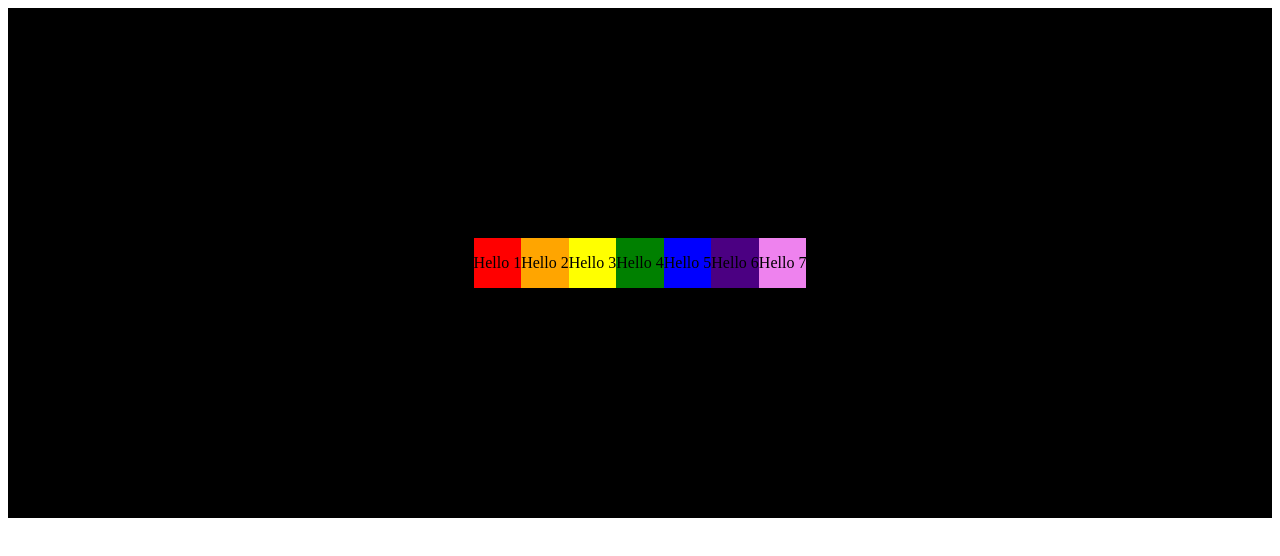
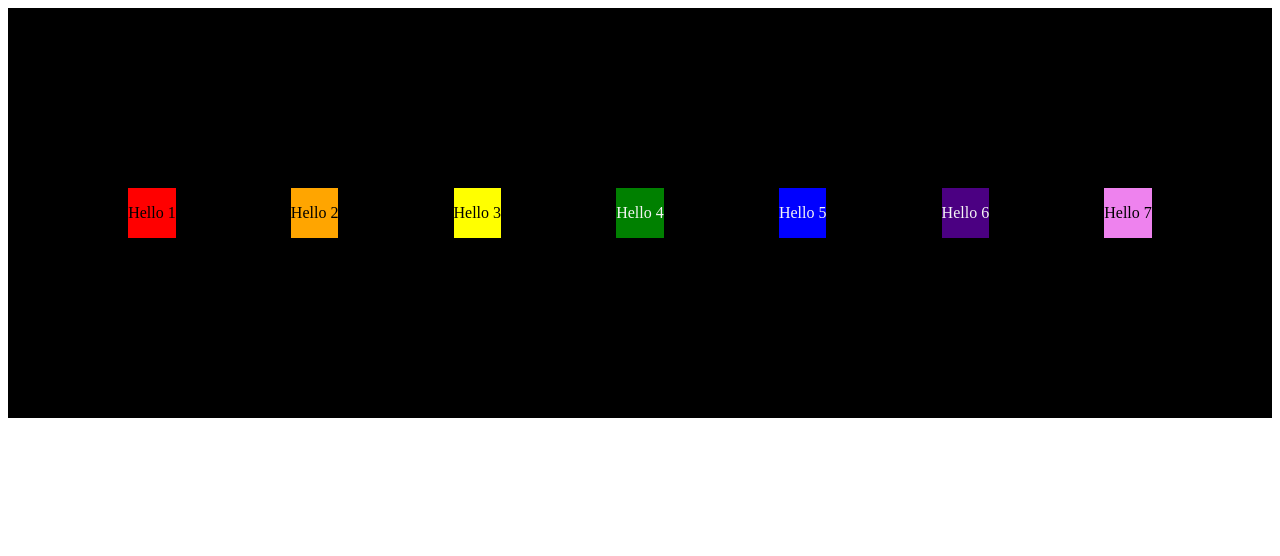
Before and after one commit to Walid-Bin-Khalid/display-flex1, a plain HTML site: page index.html in a window 1280 px wide. Drawn offline with Linux system fonts and the light colour scheme.

Commit message:
video 12 done!

```diff
--- a/index.css
+++ b/index.css
@@ -2,52 +2,78 @@
 color: whitesmoke;
 background-color: black;
 padding: 5px;
-height: 500px;
+height: 400px;
 display: flex;
+
+/* flex-wrap: wrap;
+==>> this to contain many elements in
+that specific Div */
+
 /* flex-direction: column; */
+
 flex-direction: row;
+
 /* flex-direction: row-reverse; */
 /* flex-direction: column-reverse; */
 /* --------X-axis-------- */
 /* justify-content: flex-start; */
+
 justify-content: center;
+
 /* justify-content: flex-end; */
 /* --------Y-axis-------- */
 /* align-items: flex-start; */
+
 align-items: center;
+
 /* align-items: flex-end; */
-/* justify-content: space-evenly; */
-/* justify-content: space-evenly; */
+
+justify-content: space-evenly;
+
+/* justify-content: space-around; */
 /* justify-content: space-between; */
 }
+
 .one{
+    /* order: 0; --->>moved toward 4th place out of 7 */
     /* align-self: flex-start; */
     background-color: red;
     color: black;
 }
 .two{
+    /* order: -2; --> moved toward 2nd place out of 7 */
     /* align-self: center; */
     background-color: orange;
-    color: black;}
+    color: black;
+}
 .three{
+    /* order: 3; --> moved toward 7th place out of 7 */
     /* align-self: flex-end; */
     background-color: yellow;
-    color: black;}
+    color: black;
+}
 .four{
+    /* order: 1; --> moved toward 5th place out of 7 */
     /* align-self: center; */
     background-color: green;
-    color: black;}
+    /* color: black; */
+}
 .five{
+    /* order: 2;--> moved toward 6th place out of 7 */
     /* align-self: flex-start; */
     background-color: blue;
-    color: black;}
+    /* color: black; */
+}
 .six{
-
+    /* order: -1; --> moved toward 3rd place out of 7 */
     /* align-self: self-end; */
     /* align-self: flex-end; */
     background-color: indigo;
-    color: black;}
+    /* color: black; */
+}
 .seven{
+     /* order: -3; --> moved toward 1st place out of 7 */
     /* align-self: flex-start; */
     background-color: violet;
-    color: black;}
+    color: black;
+}
--- a/index.html
+++ b/index.html
@@ -1,13 +1,12 @@
 <!DOCTYPE html>
 <html lang="en">
   <head>
-    <meta charset="UTF-8">
-    <meta name="viewport" content="width=device-width, initial-scale=1.0">
+    <meta charset="UTF-8" />
+    <meta name="viewport" content="width=device-width, initial-scale=1.0" />
     <title>Document</title>
-    <link rel="stylesheet" href="index.css">
+    <link rel="stylesheet" href="index.css" />
   </head>
   <body>
-
     <div class="main">
       <div class="one">
         <p>Hello 1</p>
@@ -36,10 +35,251 @@
       <div class="seven">
         <p>Hello 7</p>
       </div>
+<!--
+      <div class="one">
+       <p>Hello 1</p>
+     </div>
 
+     <div class="two">
+       <p>Hello 2</p>
+     </div>
 
+     <div class="three">
+       <p>Hello 3</p>
+     </div>
+
+     <div class="four">
+       <p>Hello 4</p>
+     </div>
+
+     <div class="five">
+       <p>Hello 5</p>
+     </div>
+
+     <div class="six">
+       <p>Hello 6</p>
+     </div>
+
+     <div class="seven">
+       <p>Hello 7</p>
+     </div>
+     <div class="one">
+       <p>Hello 1</p>
+     </div>
+
+     <div class="two">
+       <p>Hello 2</p>
+     </div>
+
+     <div class="three">
+       <p>Hello 3</p>
+     </div>
+
+     <div class="four">
+       <p>Hello 4</p>
+     </div>
+
+     <div class="five">
+       <p>Hello 5</p>
+     </div>
+
+     <div class="six">
+       <p>Hello 6</p>
+     </div>
+
+     <div class="seven">
+       <p>Hello 7</p>
+     </div>
+     <div class="one">
+       <p>Hello 1</p>
+     </div>
+
+     <div class="two">
+       <p>Hello 2</p>
+     </div>
+
+     <div class="three">
+       <p>Hello 3</p>
+     </div>
+
+     <div class="four">
+       <p>Hello 4</p>
+     </div>
+
+     <div class="five">
+       <p>Hello 5</p>
+     </div>
+
+     <div class="six">
+       <p>Hello 6</p>
+     </div>
+
+     <div class="seven">
+       <p>Hello 7</p>
+     </div>
+     <div class="one">
+       <p>Hello 1</p>
+     </div>
+
+     <div class="two">
+       <p>Hello 2</p>
+     </div>
+
+     <div class="three">
+       <p>Hello 3</p>
+     </div>
+
+     <div class="four">
+       <p>Hello 4</p>
+     </div>
+
+     <div class="five">
+       <p>Hello 5</p>
+     </div>
+
+     <div class="six">
+       <p>Hello 6</p>
+     </div>
+
+     <div class="seven">
+       <p>Hello 7</p>
+     </div>
+     <div class="one">
+       <p>Hello 1</p>
+     </div>
+
+     <div class="two">
+       <p>Hello 2</p>
+     </div>
+
+     <div class="three">
+       <p>Hello 3</p>
+     </div>
+
+     <div class="four">
+       <p>Hello 4</p>
+     </div>
+
+     <div class="five">
+       <p>Hello 5</p>
+     </div>
+
+     <div class="six">
+       <p>Hello 6</p>
+     </div>
+
+     <div class="seven">
+       <p>Hello 7</p>
+     </div>
+     <div class="one">
+       <p>Hello 1</p>
+     </div>
+
+     <div class="two">
+       <p>Hello 2</p>
+     </div>
+
+     <div class="three">
+       <p>Hello 3</p>
+     </div>
+
+     <div class="four">
+       <p>Hello 4</p>
+     </div>
+
+     <div class="five">
+       <p>Hello 5</p>
+     </div>
+
+     <div class="six">
+       <p>Hello 6</p>
+     </div>
+
+     <div class="seven">
+       <p>Hello 7</p>
+     </div>
+     <div class="one">
+       <p>Hello 1</p>
+     </div>
+
+     <div class="two">
+       <p>Hello 2</p>
+     </div>
+
+     <div class="three">
+       <p>Hello 3</p>
+     </div>
+
+     <div class="four">
+       <p>Hello 4</p>
+     </div>
+
+     <div class="five">
+       <p>Hello 5</p>
+     </div>
+
+     <div class="six">
+       <p>Hello 6</p>
+     </div>
+
+     <div class="seven">
+       <p>Hello 7</p>
+     </div>
+     <div class="one">
+       <p>Hello 1</p>
+     </div>
+
+     <div class="two">
+       <p>Hello 2</p>
+     </div>
+
+     <div class="three">
+       <p>Hello 3</p>
+     </div>
+
+     <div class="four">
+       <p>Hello 4</p>
+     </div>
+
+     <div class="five">
+       <p>Hello 5</p>
+     </div>
+
+     <div class="six">
+       <p>Hello 6</p>
+     </div>
+
+     <div class="seven">
+       <p>Hello 7</p>
+     </div>
+     <div class="one">
+       <p>Hello 1</p>
+     </div>
+
+     <div class="two">
+       <p>Hello 2</p>
+     </div>
+
+     <div class="three">
+       <p>Hello 3</p>
+     </div>
+
+     <div class="four">
+       <p>Hello 4</p>
+     </div>
+
+     <div class="five">
+       <p>Hello 5</p>
+     </div>
+
+     <div class="six">
+       <p>Hello 6</p>
+     </div>
+
+     <div class="seven">
+       <p>Hello 7</p>
+     </div> -->
 
      </div>
-
   </body>
 </html>
```
Lines whose indentation alone changed are shown as unchanged.
